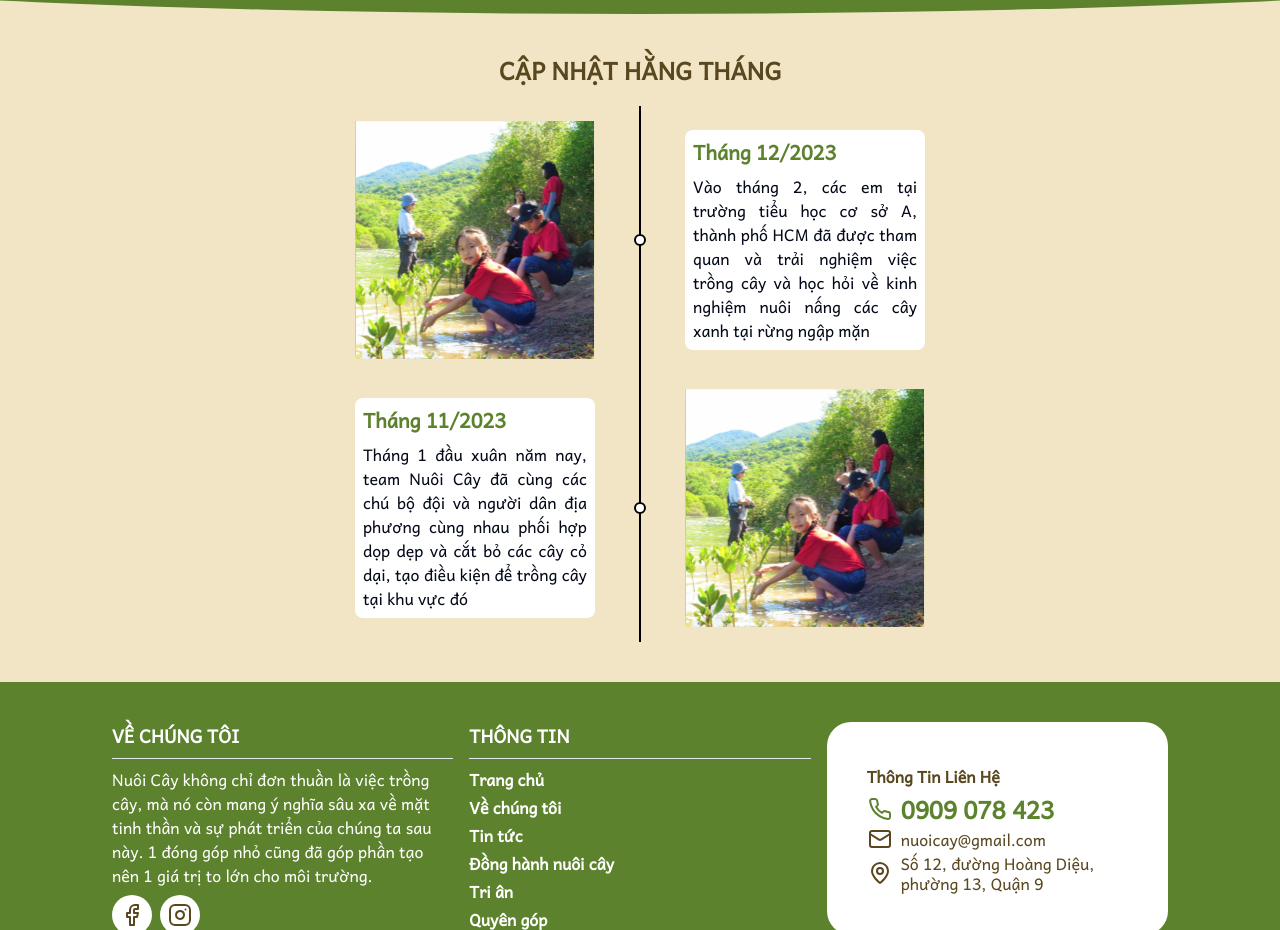
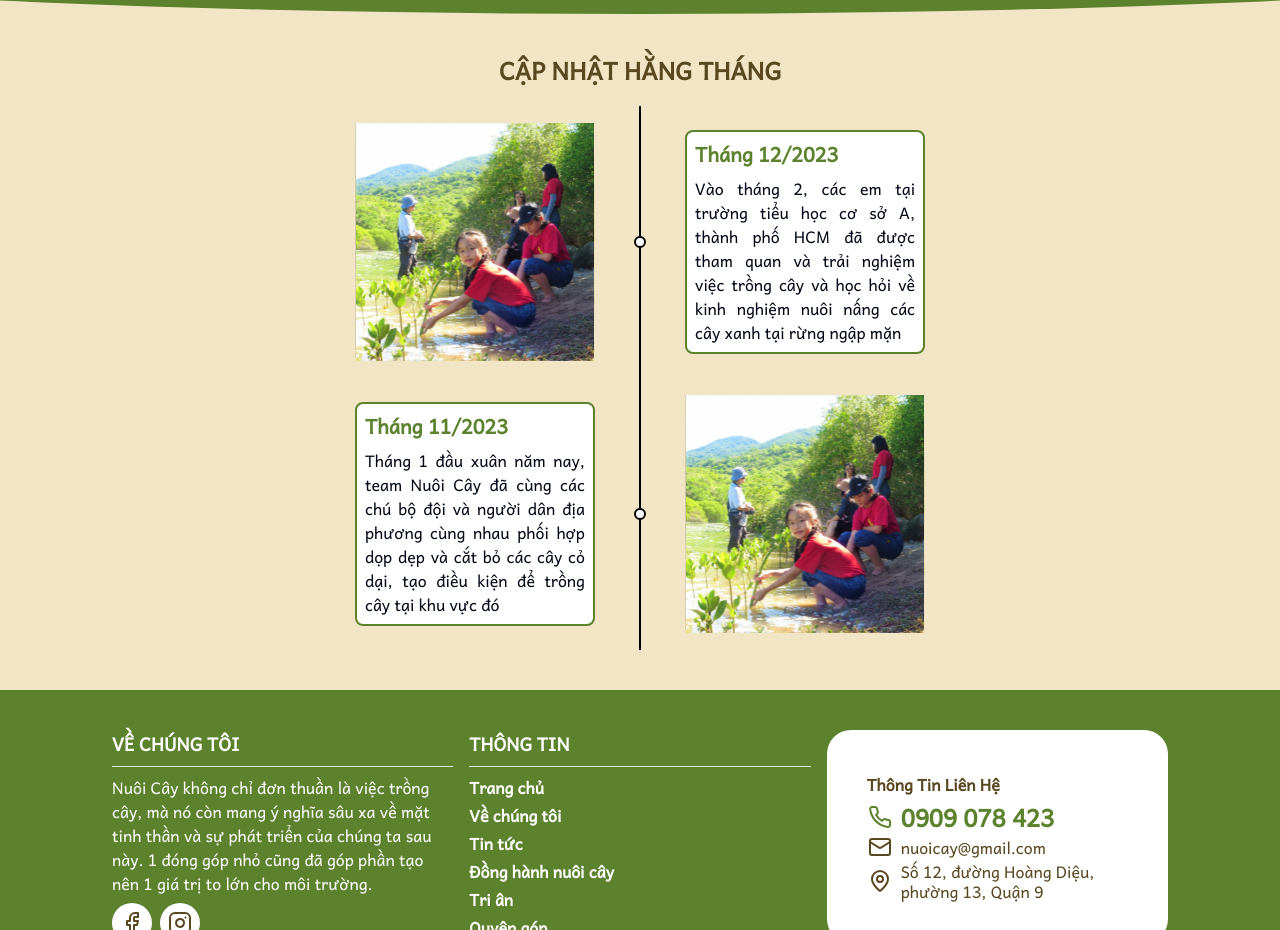
Before and after one commit to AlexVo18/Exe-user-fe, a React (Vite) app: page / in a window 1280 px wide. Shown: the part 1420-2350 px from the top of the page. Built offline with nearby package versions, Linux system fonts and the light colour scheme.

Commit message:
Fix timeline

```diff
--- a/src/app/components/homePage/updatesList/UpdateList.tsx
+++ b/src/app/components/homePage/updatesList/UpdateList.tsx
@@ -14,7 +14,7 @@ const UpdateList = () => {
               <img
                 src="src\assets\Ex.svg"
                 alt="Logo Img"
-                className="md:w-60 w-52 sm:w-40"
+                className="w-60"
               />
             </div>
             <div className="col-span-1 flex justify-center">
@@ -24,7 +24,7 @@ const UpdateList = () => {
               </div>
             </div>
             <div className="flex justify-start items-center col-span-5 my-6">
-              <div className="flex flex-col bg-white p-2 h-full w-60 rounded-lg">
+              <div className="flex flex-col bg-white p-2 h-full w-60 rounded-lg border-2 border-mainGreen">
                 <div className=" text-xl font-semibold text-mainGreen">
                   Tháng 12/2023
                 </div>
@@ -41,7 +41,7 @@ const UpdateList = () => {
               <img
                 src="src\assets\Ex.svg"
                 alt="Logo Img"
-                className="md:w-60 w-52 sm:w-40"
+                className=" w-60"
               />
             </div>
             <div className="col-span-1 flex justify-center">
@@ -50,19 +50,16 @@ const UpdateList = () => {
                 <div className=" w-3 h-3 bg-white rounded-full absolute border-2 border-black"></div>
               </div>
             </div>
-            <div className="flex justify-end order-first items-center col-span-5 ">
-              <div className="flex justify-start items-center col-span-5 my-6">
-                <div className="flex flex-col bg-white p-2 h-full w-60 rounded-lg">
-                  <div className=" text-xl font-semibold text-mainGreen">
-                    Tháng 11/2023
-                  </div>
-                  <p className="mt-2 text-sm md:text-base text-justify ">
-                    Tháng 1 đầu xuân năm nay, team Nuôi Cây đã cùng các chú bộ
-                    đội và người dân địa phương cùng nhau phối hợp dọp dẹp và
-                    cắt bỏ các cây cỏ dại, tạo điều kiện để trồng cây tại khu
-                    vực đó
-                  </p>
+            <div className="flex justify-end order-first items-center col-span-5 my-6 ">
+              <div className="flex flex-col bg-white p-2 h-full w-60 rounded-lg border-2 border-mainGreen">
+                <div className=" text-xl font-semibold text-mainGreen">
+                  Tháng 11/2023
                 </div>
+                <p className="mt-2 text-sm md:text-base text-justify ">
+                  Tháng 1 đầu xuân năm nay, team Nuôi Cây đã cùng các chú bộ đội
+                  và người dân địa phương cùng nhau phối hợp dọp dẹp và cắt bỏ
+                  các cây cỏ dại, tạo điều kiện để trồng cây tại khu vực đó
+                </p>
               </div>
             </div>
           </div>
```
